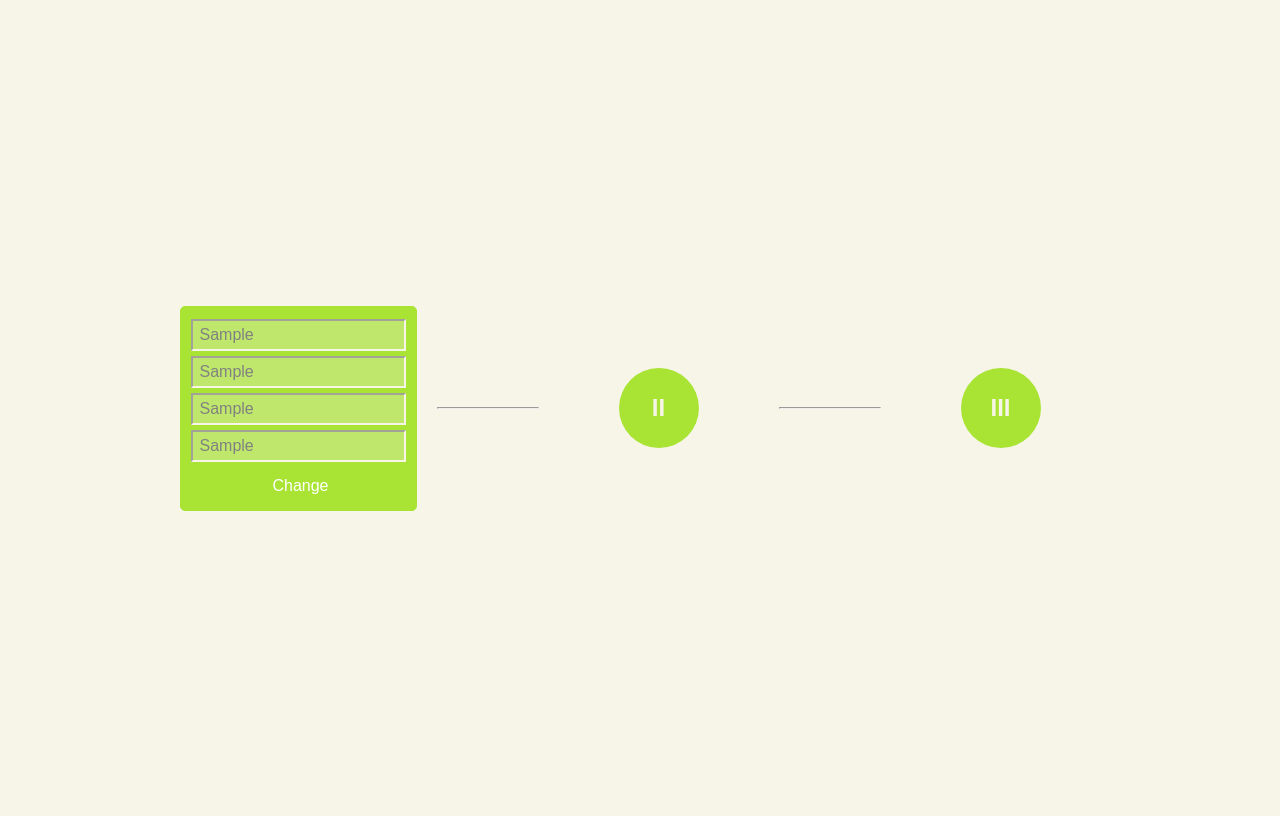
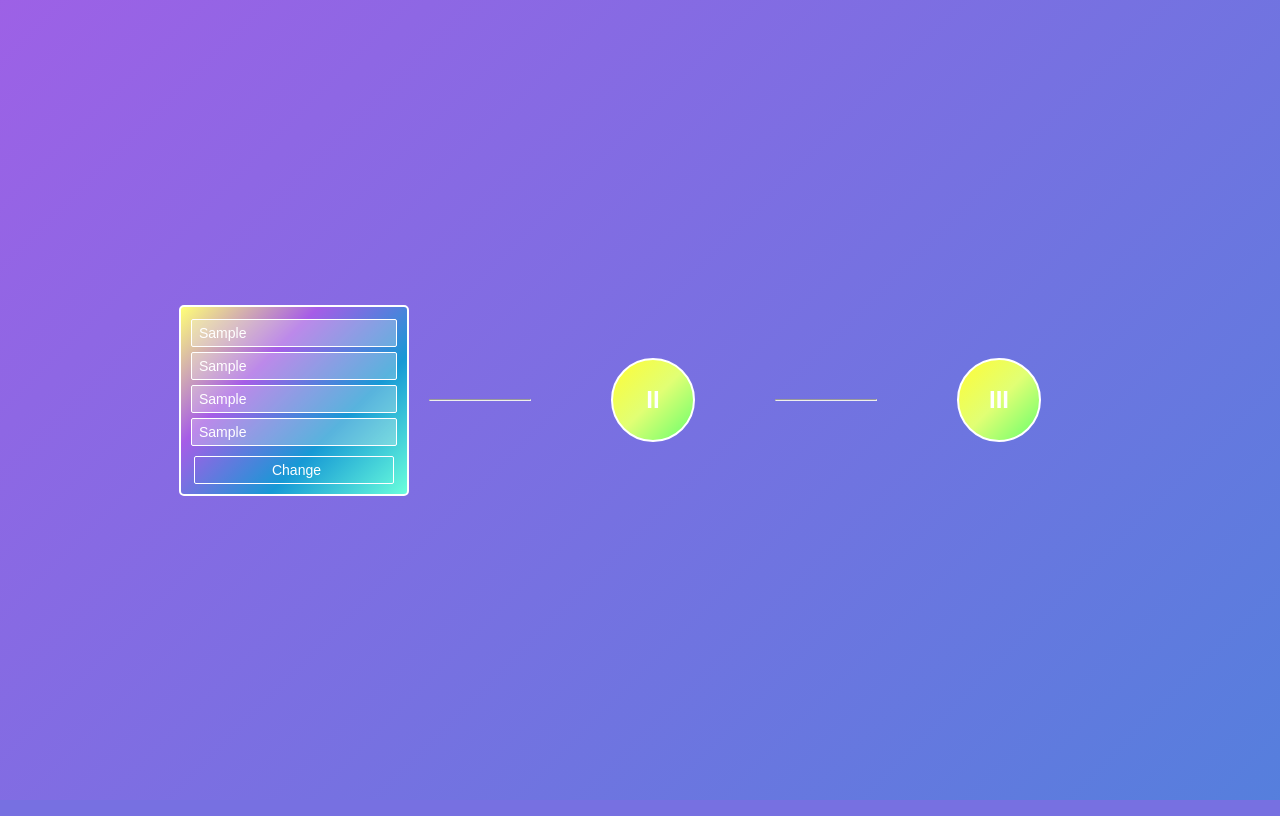
Before and after one commit to Ivanenko2105/fuzzy_controller-master, a Flask app: template templates/index.html in a window 1280 px wide, after a click that opens the changed part. Run offline with Flask 3, Linux system fonts and the light colour scheme; the template is opened without the code that fills it: most values are stand-ins (such as "Sample title", 1, 10 or a date in 2020); some web fonts are replaced.

Commit message:
fix-1.0.2 (release v. 1.0)

```diff
--- a/static/css/index.css
+++ b/static/css/index.css
@@ -1,12 +1,18 @@
-body {
-    background-color: #F7F5E7
+* {
+    margin: 0px;
+    padding: 0px;
 }
 
 .container {
+    z-index: 1;
+    background: linear-gradient(-45deg,rgb(23, 153, 213), rgb(166, 93, 231),rgb(255, 255, 119));
+    background-size: 400% 400%;
+    width: 100%;
+    height: 100vh;
+    animation: animate 30s ease infinite;
     display: flex;
     justify-content: center;
     align-items: center;
-    height: 100vh;
 }
 
 .circle-default {
@@ -14,8 +20,9 @@ body {
     height: 80px;
     font-family: "Quattrocento", sans-serif;
     font-size: 24px;
-    color: #F7F5E7;
-    background-color: #FF9900;
+    color: white;
+    background: linear-gradient(-45deg, rgb(120, 208, 255), rgb(166, 93, 231));
+    border: 2px solid white;
     border-radius: 50%;
     display: flex;
     justify-content: center;
@@ -30,8 +37,9 @@ body {
     height: 80px;
     font-family: "Quattrocento", sans-serif;
     font-size: 24px;
-    color: #F7F5E7;
-    background-color: #a9e434;
+    color: white;
+    background: linear-gradient(-45deg, rgb(103, 255, 108), rgb(225, 255, 116), rgb(255, 252, 53));
+    border: 2px solid white;
     border-radius: 50%;
     display: flex;
     justify-content: center;
@@ -41,11 +49,7 @@ body {
     transition: transform 0.3s ease-out;
 }
 
-.circle-default:hover {
-    transform: scale(1.2);
-}
-
-.circle-passed:hover {
+.circle-animate:hover {
     transform: scale(1.2);
 }
 
@@ -61,98 +65,82 @@ hr {
     justify-content: center;
     margin: 10px;
     padding: 12px 10px 5px;
-    border: 1px solid #FF9900;
-    background-color: #FF9900;
-    border-radius: 5px;
-    transition: transform 0.3s ease-out;
-}
-
-.block-passed {
-    display: none;
-    flex-direction: column;
-    align-items: center;
-    justify-content: center;
-    margin: 10px;
-    padding: 12px 10px 5px;
-    border: 1px solid #a9e434;
-    background-color: #a9e434;
+    border: 2px solid white;
+    background: linear-gradient(-45deg, rgb(106, 255, 220), rgb(23, 153, 213), rgb(166, 93, 231),rgb(255, 255, 119));
     border-radius: 5px;
     transition: transform 0.3s ease-out;
 }
 
 .block-default input {
-    font-size: 16px;
+    width: 200px;
+    font-size: 14px;
     margin-bottom: 5px;
     padding: 5px 2px;
     text-indent: 5px;
-    border-color: #F7F5E7;
-}
-
-.block-passed input {
-    font-size: 16px;
-    margin-bottom: 5px;
-    padding: 5px 2px;
-    text-indent: 5px;
-    border-color: #F7F5E7;
+    border: 1px solid white;
+    border-radius: 2px;
 }
 
 .block-default-button {
     padding: 5px 10px;
     text-indent: 0px;
     margin-top: 5px;
-    font-size: 16px;
-    background-color: #FF9900;
+    font-size: 14px;
+    background-color: transparent;
     color: #fff;
-    border: #FF9900;
-    border-radius: 2px;
-    cursor: pointer;
-}
-
-.block-passed-button {
-    padding: 5px 10px;
-    text-indent: 0px;
-    margin-top: 5px;
-    font-size: 16px;
-    background-color: #a9e434;
-    color: #fff;
-    border: #a9e434;
+    border: unset;
     border-radius: 2px;
     cursor: pointer;
 }
 
 .block-default-button:hover {
-    background-color: #fec97a;
+    background-color: white;
+    color: black;
     transition: all 0.2s;
 }
 
-.block-passed-button:hover {
-    background-color: #e8f8c6;
-    transition: all 0.2s;
-}
-
-
-::placeholder {
+.placeholder-grey input::placeholder {
     color: #818181;
     opacity: 1; /* Firefox */
 }
 
-::-ms-input-placeholder { /* Edge 12 -18 */
+.placeholder-grey input::-ms-input-placeholder { /* Edge 12 -18 */
     color: #818181;
 }
 
+.placeholder-white input::placeholder {
+    color: white;
+    opacity: 1; /* Firefox */
+}
+
+.placeholder-white input::-ms-input-placeholder { /* Edge 12 -18 */
+    color: white;
+}
+
 .block-result {
-    padding: 12px 35px 5px;
-
+    height: 175px;
+    width: 200px;
 }
 
 .block-result img {
-    height: 100px;
     width: 100px;
-    margin-bottom: 5px;
-    padding: 5px 2px;
+    margin-top: 10px;
 }
 
 .block-result h4 {
+    width: 100%;
+    text-align: center;
     color: #fff;
-    padding: 5px 2px;
 }
+
+@keyframes animate{
+    0%{
+        background-position: 0% 50%;
+    }
+    50%{
+        background-position: 100% 50%;
+    }
+    100%{
+        background-position: 0% 50%;
+    }
+}
--- a/templates/index.html
+++ b/templates/index.html
@@ -8,77 +8,115 @@
 
 {% block body %}
     <div class="container">
+        <!-- circle-block#1 -->
         <div>
+
             {% if flags['ranges_block_flag'] %}
-            <div class="circle-default" id="circle1" onclick="transformToBlock('circle1', 'block1')">
+
+            <div class="circle-default circle-animate" id="circle1" onclick="transformToBlock('circle1', 'block1')">
                 <b>I</b>
             </div>
-            <form class="block-default" id="block1" action="/" method="post">
-                <input title="Max area of apartment among market" type="number" id="S_max" name="s_max" placeholder="max area">
-                <input title="Min area of apartment among market" type="number" id="S_min" name="s_min" placeholder="min area">
-                <input title="Max distance from the city-center" type="number" id="D_max" name="d_max" placeholder="max distance">
-                <input title="Max floor in building" type="number" id="F_max" name="f_max" placeholder="max floor">
+
+            <form class="block-default placeholder-grey" id="block1" action="/" method="post">
+                <input title="Max area of apartment among market" type="number" id="S_max" name="s_max" placeholder="*" required>
+                <input title="Min area of apartment among market" type="number" id="S_min" name="s_min" placeholder="*" required>
+                <input title="Max distance from the city-center" type="number" id="D_max" name="d_max" placeholder="*" required>
+                <input title="Max floor in building" type="number" id="F_max" name="f_max" placeholder="*" required>
                 <input class="block-default-button" type="submit" name="submit-rp_form" value="Submit">
             </form>
+
             {% else %}
-            <div class="circle-passed" id="circle1" onclick="transformToBlock('circle1', 'block1')">
+
+            <div class="circle-passed circle-animate" id="circle1" onclick="transformToBlock('circle1', 'block1')">
                 <b>I</b>
             </div>
-            <form class="block-passed" id="block1" action="/" method="post">
+
+            <form class="block-default placeholder-white" id="block1" action="/" method="post">
                 <input type="number" id="S_max" name="s_max" placeholder="{{ range_values['s_max'] }}" disabled>
                 <input type="number" id="S_min" name="s_min" placeholder="{{ range_values['s_min'] }}" disabled>
                 <input type="number" id="D_max" name="d_max" placeholder="{{ range_values['d_max'] }}" disabled>
                 <input type="number" id="F_max" name="f_max" placeholder="{{ range_values['f_max'] }}" disabled>
-                <input class="block-passed-button" type="submit" name="change-rp_form" value="Change">
+                <input class="block-default-button" type="submit" name="change-rp_form" value="Change">
             </form>
+
             {% endif %}
         </div>
 
+        <!-- hr -->
         <div>
             <hr>
         </div>
 
+        <!-- circle-block#2 -->
         <div>
             {% if flags['user_values_block_flag'] %}
-            <div class="circle-default" id="circle2" onclick="transformToBlock('circle2', 'block2')">
+
+            <div class="circle-default circle-animate" id="circle2" onclick="transformToBlock('circle2', 'block2')">
                 <b>II</b>
             </div>
 
+            {% if flags['ranges_block_flag'] %}
+
+            <form class="block-default placeholder-white" id="block2" action="/" method="post">
+                <input id="Area" title="Range: {{range_values['s_min']}}-{{range_values['s_max']}}" type="number" min="{{range_values['s_min']}}" max="{{range_values['s_max']}}" name="area" placeholder="Area" required disabled>
+                <input id="Floor" title="Range: 1-{{range_values['f_max']}}" type="number" min="1" max="{{range_values['f_max']}}" name="floor" placeholder="Floor" required disabled>
+                <input id="Rank" title="Range: 1-10" type="number" min="1" max="10" name="rank" placeholder="Rank" required disabled>
+                <input id="Distance" title="Range: 0-{{range_values['d_max']}}" type="number" min="0" max="{{range_values['d_max']}}" name="distance" placeholder="Distance" required disabled>
+                <input class="block-default-button" type="submit" name="submit-uv_form" value="Submit" disabled>
+            </form>
+
+            {% else %}
+
             <form class="block-default" id="block2" action="/" method="post">
-                <input title="Range: {{range_values['s_min']}}-{{range_values['s_max']}}" type="number" id="Area" name="area" placeholder="Area">
-                <input title="Ranges: 1-{{range_values['f_max']}}" type="number" id="Floor" name="floor" placeholder="Floor">
-                <input title="Ranges: 1-10" type="number" id="Rank" name="rank" placeholder="Rank">
-                <input title="Ranges: 0-{{range_values['d_max']}}" type="number" id="Distance" name="distance" placeholder="Distance">
+                <input id="Area" title="Range: {{range_values['s_min']}}-{{range_values['s_max']}}" type="number" min="{{range_values['s_min']}}" max="{{range_values['s_max']}}" name="area" placeholder="Area" required>
+                <input id="Floor" title="Range: 1-{{range_values['f_max']}}" type="number" min="1" max="{{range_values['f_max']}}" name="floor" placeholder="Floor" required>
+                <input id="Rank" title="Range: 1-10" type="number" min="1" max="10" name="rank" placeholder="Rank" required>
+                <input id="Distance" title="Range: 0-{{range_values['d_max']}}" type="number" min="0" max="{{range_values['d_max']}}" name="distance" placeholder="Distance" required>
                 <input class="block-default-button" type="submit" name="submit-uv_form" value="Submit">
             </form>
+
+            {% endif %}
+
             {% else %}
-            <div class="circle-passed" id="circle2" onclick="transformToBlock('circle2', 'block2')">
+
+            <div class="circle-passed circle-animate" id="circle2" onclick="transformToBlock('circle2', 'block2')">
                 <b>II</b>
             </div>
 
-            <form class="block-passed" id="block2" action="/" method="post">
+            <!-- <form class="block-default" id="block2" action="/" method="post">
                 <input type="number" id="Area" name="area" placeholder="Area">
                 <input type="number" id="Floor" name="floor" placeholder="Floor">
                 <input type="number" id="Rank" name="rank" placeholder="Rank">
                 <input type="number" id="Distance" name="distance" placeholder="Distance">
-                <input class="block-passed-button" type="submit" name="submit-uv_form" value="Submit">
+                <input class="block-default-button" type="submit" name="submit-uv_form" value="Submit">
+            </form> -->
+            <form class="block-default" id="block2" action="/" method="post">
+                <input id="Area" title="Range: {{range_values['s_min']}}-{{range_values['s_max']}}" type="number" min="{{range_values['s_min']}}" max="{{range_values['s_max']}}" name="area" placeholder="Area" required>
+                <input id="Floor" title="Range: 1-{{range_values['f_max']}}" type="number" min="1" max="{{range_values['f_max']}}" name="floor" placeholder="Floor" required>
+                <input id="Rank" title="Range: 1-10" type="number" min="1" max="10" name="rank" placeholder="Rank" required>
+                <input id="Distance" title="Range: 0-{{range_values['d_max']}}" type="number" min="0" max="{{range_values['d_max']}}" name="distance" placeholder="Distance" required>
+                <input class="block-default-button" type="submit" name="submit-uv_form" value="Submit">
             </form>
+
             {% endif %}
         </div>
+
+        <!-- hr -->
         <div>
             <hr >
         </div>
 
+        <!-- circle-block#3 -->
         <div>
             {% if flags['result_block_flag'] %}
-            <div class="circle-default" id="circle3">
+            <div class="circle-default circle-animate" id="circle3">
                 <b>III</b>
             </div>
             {% else %}
             <div class="circle-passed" id="circle3" onclick="transformToBlock('circle3', 'block3')">
                 <b>III</b>
             </div>
-            <div class="block-passed block-result" id="block3">
+            <div class="block-default block-result" id="block3">
                 {% if result %}
                 <div>
                     <h4>{{ result[0].upper() }} ( {{ result[1] }}/10 )</h4>
@@ -86,13 +124,6 @@
                 <div>
                     <img src="{{ url_for('static', filename='img/{}.png'.format(result[0])) }}" alt="img">
                 </div>
-                {% else %}
-                <div>
-                    <h1>Result</h1>
-                </div>
-                <div>
-                    <img src="" alt="img">
-                </div>
                 {% endif %}
             </div>
             {% endif %}
```
Also changed, not shown: run.py (+25 -18 lines).
